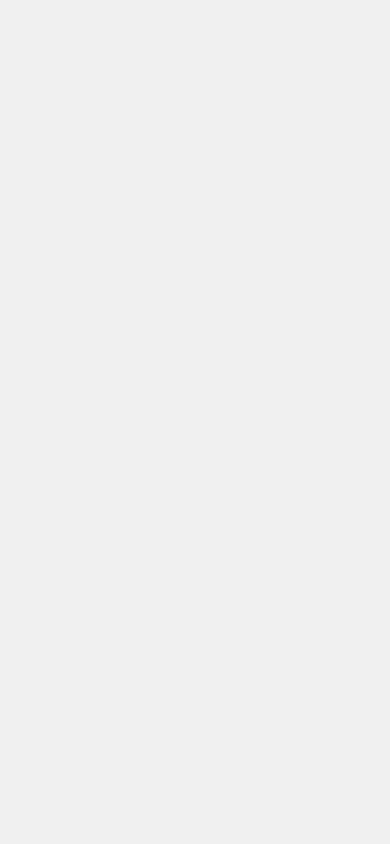
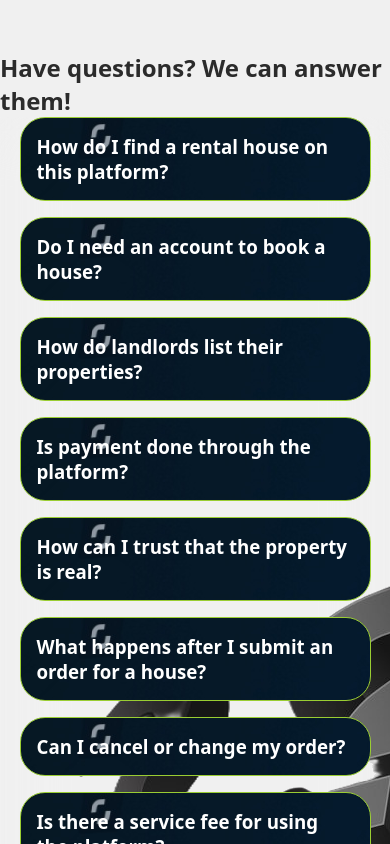
Before and after one commit to arribion-link/Real-Estate-Search-UI-Application-React.js, a React (Vite) app: page / in a window 390 px wide. Shown: the part 3480-4324 px from the top of the page. Built offline with nearby package versions, Linux system fonts and the light colour scheme.

Commit message:
Work in progress on faqs section

```diff
--- /dev/null
+++ b/src/components/Partials/FaqCard.tsx
@@ -0,0 +1,51 @@
+import { useEffect, useState } from "react";
+
+type faq = {
+  question: string;
+  answer: string;
+};
+type FaqProps = {
+  faq: faq;
+};
+export default function FaqCard({ faq }: FaqProps) {
+  const { question, answer } = faq;
+  const [isExpanded, setIsExpanded] = useState(false);
+  const [showFeedBackMenu, setShowFeedBackMenu] = useState(false);
+  const handleClick = () => {
+    setIsExpanded(!isExpanded);
+  };
+  useEffect(() => {
+    let timer: number | undefined;
+
+    if (isExpanded) {
+      timer = window.setTimeout(() => {
+        setShowFeedBackMenu(true);
+      }, 3000);
+    } else {
+      setShowFeedBackMenu(false);
+    }
+
+    return () => clearTimeout(timer);
+  }, [isExpanded]);
+
+  return (
+    <div className={`faq-card flx col ${isExpanded ? "expanded" : ""}`}>
+      <h3 onClick={handleClick}>{question}</h3>
+      {isExpanded && (
+        <>
+          <p>{answer}</p>
+          {showFeedBackMenu && (
+            <div className="faq-feedback">
+              <p>Was this helpful?</p>
+              <div className="options flx">
+                <span></span>
+                <span title="Yes, I like it">👍</span>
+                <span title="Not really">👎</span>
+              </div>
+            </div>
+          )}
+        </>
+      )}
+    </div>
+  );
+}
--- /dev/null
+++ b/src/css/Faqs.css
@@ -0,0 +1,97 @@
+/* some repeating styles */
+.flx {
+  display: flex;
+}
+.flx.col {
+  flex-direction: column;
+}
+/* Faqs section styles */
+.faq-heading {
+  margin: 0;
+}
+.faqs-container {
+  gap: 1em;
+  justify-content: space-around;
+  -webkit-backdrop-filter: blur(30px);
+  backdrop-filter: blur(30px);
+  background-image: url("../assets/3d-effect-question-background.png");
+}
+
+/* FaqCard Styles */
+.faq-card {
+  color: white;
+  background-image: url("../assets/single-faq-background-image.jpg");
+  position: relative;
+  justify-content: space-between;
+  border: 1px solid yellowgreen;
+  width: clamp(300px, 100%, 600px);
+  border-radius: 25px;
+  padding: 1em;
+}
+.faq-card p {
+  overflow: hidden;
+  max-height: 0;
+  opacity: 0;
+  transition: max-height 1s ease, opacity 1s ease;
+}
+
+.faq-card.expanded p {
+  max-height: 500px; /* big enough to fit your answer */
+  opacity: 1;
+}
+
+.faq-card:hover {
+  border-color: lime;
+  transform: scale(1.01);
+  transition: all 0.3s ease;
+}
+
+.faq-card h3,
+.faq-feedback span {
+  cursor: pointer;
+}
+
+/* Faq feedback element styles */
+.faq-feedback {
+  align-self: flex-end;
+}
+.options.flx {
+  justify-content: space-around;
+}
+.faq-feedback {
+  border: 1px solid yellow;
+  font-size: small;
+  border-radius: 16px;
+  padding: 0.3rem;
+  margin: 0;
+  transition: all 2s ease-in-out;
+  animation: feedback-anim 2s linear;
+}
+
+@keyframes feedback-anim {
+  0% {
+    opacity: 0.4;
+    font-size: 14px;
+    border: 3px solid yellowgreen;
+    border-radius: 20px;
+    transform: translateX(-200px);
+  }
+  50% {
+    transform: rotate(-15deg);
+  }
+  100% {
+    opacity: 1;
+    font-size: small;
+    transform: translateX(0);
+  }
+}
+
+@media (max-width: 600px) {
+  .faqs-container {
+    flex-direction: column;
+    align-items: center;
+  }
+  .faq-card {
+    width: 90%;
+  }
+}
--- a/src/pages/Home.tsx
+++ b/src/pages/Home.tsx
@@ -1,5 +1,6 @@
-import HowItWorks from "../components/Partials/HowItWorks";
+import HowItWorks from "../section/HowItWorks";
 import Hero from "../section/Hero";
+import Faqs from "../section/Faqs";
 const Home = () => {
   return (
     <>
@@ -29,7 +30,8 @@ const Home = () => {
 
       <section className="populer"></section>
 
-      <section className="faq-section"></section>
+      {/*Faqs section */}
+      <Faqs />
 
       <section className="contact-section"></section>
     </>
--- /dev/null
+++ b/src/section/Faqs.tsx
@@ -0,0 +1,66 @@
+import FaqCard from "../components/Partials/FaqCard";
+import "../css/Faqs.css";
+export default function Faqs() {
+  const faqs = [
+    {
+      question: "How do I find a rental house on this platform?",
+      answer:
+        "Simply use the search bar to filter houses based on your preferred location, rent range, house type, or amenities like Wi-Fi and water. Once you find a suitable property, you can view details and submit an order request directly to the landlord.",
+    },
+    {
+      question: "Do I need an account to book a house?",
+      answer:
+        "Yes. You need to create an account so we can verify your identity, store your preferences, and allow landlords to reach you securely.",
+    },
+    {
+      question: "How do landlords list their properties?",
+      answer:
+        "After signing up as a landlord, you can upload your property details including photos, location, rent price, and contact information. Once approved, your listing becomes visible to all verified tenants.",
+    },
+    {
+      question: "Is payment done through the platform?",
+      answer:
+        "Some landlords accept payments directly through our platform using secure methods like M-Pesa or card, while others may prefer cash or personal arrangements. The preferred payment method will always be shown on the property details page.",
+    },
+    {
+      question: "How can I trust that the property is real?",
+      answer:
+        "We verify every landlord and listing before approval. Properties are checked for authenticity, and tenants can also leave reviews and ratings to build community trust.",
+    },
+    {
+      question: "What happens after I submit an order for a house?",
+      answer:
+        "Once you submit an order, the landlord gets notified immediately. You’ll receive confirmation and can communicate through our platform to schedule viewing or finalize the deal.",
+    },
+    {
+      question: "Can I cancel or change my order?",
+      answer:
+        "Yes, you can cancel or update your order within 24 hours before it’s accepted by the landlord. After that, you’ll need to contact the landlord directly for any changes.",
+    },
+    {
+      question: "Is there a service fee for using the platform?",
+      answer:
+        "Creating an account and browsing listings is completely free. A small service fee may apply when booking or promoting your property — this helps us maintain and improve the platform.",
+    },
+    {
+      question: "What if I face issues with a landlord or tenant?",
+      answer:
+        "Our support team is always available. You can report disputes or suspicious activities directly from your account dashboard, and we’ll investigate immediately.",
+    },
+    {
+      question: "Can I list hostels or shared rooms?",
+      answer:
+        "Absolutely! Our platform supports all types of student accommodation — single rooms, bedsitters, hostels, and shared apartments.",
+    },
+  ];
+  return (
+    <section className="faq-section">
+      <h2 className="faq-heading">Have questions? We can answer them!</h2>
+      <div className="faqs-container flx col">
+        {faqs.map((faq, i) => (
+          <FaqCard key={i + Math.random()} faq={faq} />
+        ))}
+      </div>
+    </section>
+  );
+}
```
Also changed, not shown: src/section/HowItWorks.tsx (renamed from src/components/Partials/HowItWorks.tsx, +4 -4 lines), src/assets/3d-effect-question-background.png (added), src/assets/single-faq-background-image.jpg (added).
